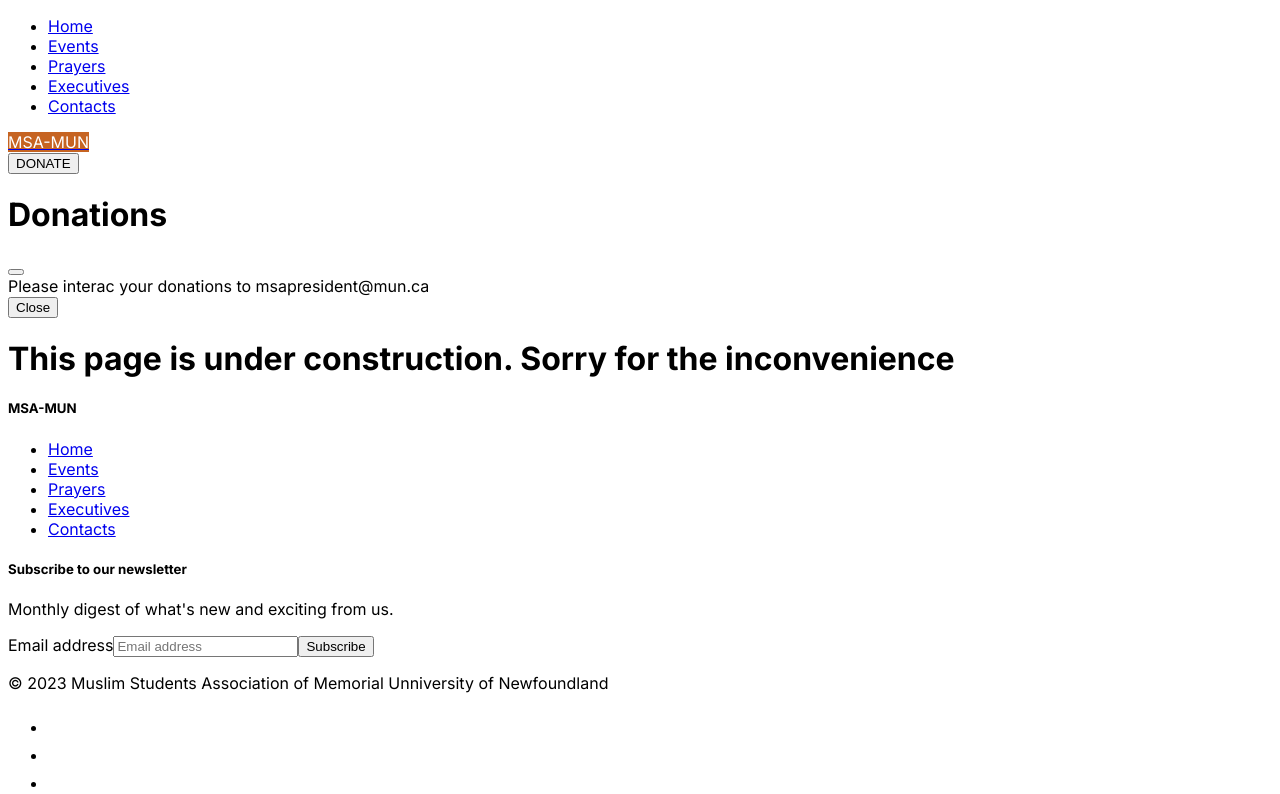
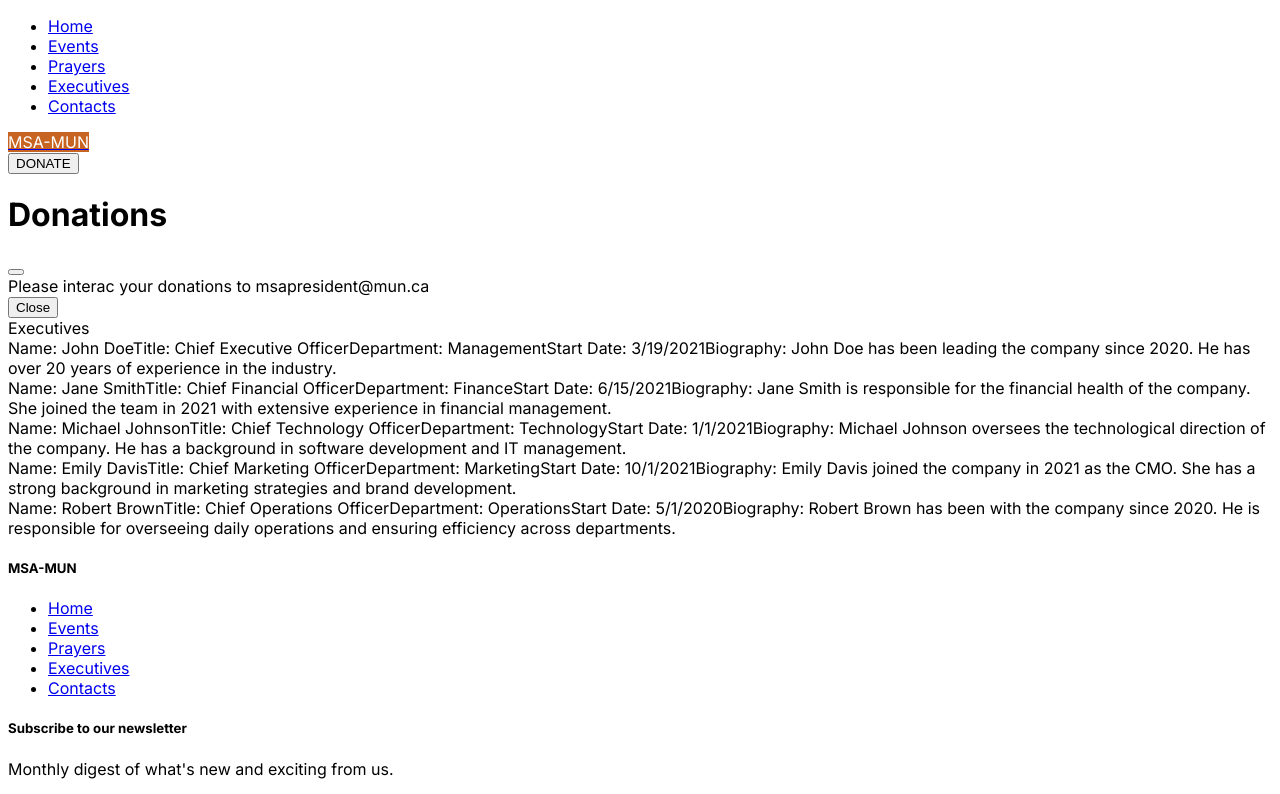
Before and after one commit to zakwanashfaq/msamun, a Next.js app in the folder client/: page /executives in a window 1280 px wide. Shown: the top 794 px of the page. Built offline with nearby package versions, Linux system fonts and the light colour scheme.

Commit message:
added executives page

```diff
--- a/client/src/db/db.ts
+++ b/client/src/db/db.ts
@@ -2,6 +2,8 @@ import { eventIframes } from "./eventIframes";
 import event, { TEvent } from "./events";
 import featured, { TFeatured } from "./featured";
 import prayers from "./prayers";
+import executives, { TExecutive } from "./Executives"; // Importing executives data and type
+
 
 
 class Database {
@@ -29,6 +31,9 @@ class Database {
         const eventQuery = event;
         return eventIds.map(id => eventQuery[id]).filter(e => e !== undefined);
     }
+    static getExecutives(): TExecutive[] { // New method to get executives data
+        return Object.values(executives);
+    }
 }
 
 export default Database;
--- /dev/null
+++ b/client/src/db/executives.ts
@@ -0,0 +1,52 @@
+export type TExecutive = {
+    id: string,
+    name: string,
+    title: string,
+    department: string,
+    startDate: number,
+    biography: string
+}
+const executives: { [key: string]: TExecutive } = {
+    "a1b2c3d4e5f6g7h8i9j0": {
+        id: "a1b2c3d4e5f6g7h8i9j0",
+        name: "John Doe",
+        title: "Chief Executive Officer",
+        department: "Management",
+        startDate: 1616160000000,
+        biography: "John Doe has been leading the company since 2020. He has over 20 years of experience in the industry."
+    },
+    "j0i9h8g7f6e5d4c3b2a1": {
+        id: "j0i9h8g7f6e5d4c3b2a1",
+        name: "Jane Smith",
+        title: "Chief Financial Officer",
+        department: "Finance",
+        startDate: 1623715200000,
+        biography: "Jane Smith is responsible for the financial health of the company. She joined the team in 2021 with extensive experience in financial management."
+    },
+    "k9l8m7n6o5p4q3r2s1t0": {
+        id: "k9l8m7n6o5p4q3r2s1t0",
+        name: "Michael Johnson",
+        title: "Chief Technology Officer",
+        department: "Technology",
+        startDate: 1609459200000,
+        biography: "Michael Johnson oversees the technological direction of the company. He has a background in software development and IT management."
+    },
+    "u1v2w3x4y5z6a7b8c9d0": {
+        id: "u1v2w3x4y5z6a7b8c9d0",
+        name: "Emily Davis",
+        title: "Chief Marketing Officer",
+        department: "Marketing",
+        startDate: 1633046400000,
+        biography: "Emily Davis joined the company in 2021 as the CMO. She has a strong background in marketing strategies and brand development."
+    },
+    "r9q8p7o6n5m4l3k2j1i0": {
+        id: "r9q8p7o6n5m4l3k2j1i0",
+        name: "Robert Brown",
+        title: "Chief Operations Officer",
+        department: "Operations",
+        startDate: 1588291200000,
+        biography: "Robert Brown has been with the company since 2020. He is responsible for overseeing daily operations and ensuring efficiency across departments."
+    }
+}
+
+export default executives;
--- a/client/src/pages/executives/index.tsx
+++ b/client/src/pages/executives/index.tsx
@@ -1,90 +1,38 @@
 import PageTemplate from "@/components/pageTemplate";
+import Database from "@/db/db";
+import { TExecutive } from "@/db/Executives";
+import { useState, useEffect } from 'react';
 
-type SketchfabEmbedProps = {
-  title?: string;
-  src?: string;
-};
-
-const SketchfabEmbed: React.FC<SketchfabEmbedProps> = ({ title = "Kaaba", src = "https://sketchfab.com/models/45d4b0b4404a4ad7b3f7235f7a10382c/embed?autospin=1&preload=1&dnt=1" }) => {
+function ExecutiveProfile(props: { executive: TExecutive }) {
   return (
-    <div className="sketchfab-embed-wrapper">
-      <iframe
-        title={title}
-        frameBorder="0"
-        allowFullScreen
-        height={300}
-        width="300px"
-        allow="autoplay; fullscreen; xr-spatial-tracking"
-        src={src}>
-      </iframe>
+    <div className="executive-profile">
+      <span>Name: {props.executive.name}</span>
+      <span>Title: {props.executive.title}</span>
+      <span>Department: {props.executive.department}</span>
+      <span>Start Date: {new Date(props.executive.startDate).toLocaleDateString()}</span>
+      <span>Biography: {props.executive.biography}</span>
     </div>
   );
 }
 
 export default function ExecutivesPage() {
+  const [executives, setExecutives] = useState<TExecutive[] | null>(null);
+
+  useEffect(() => {
+    const fetchedExecutives = Database.getExecutives();
+    setExecutives(fetchedExecutives);
+  }, []);
+
   return (
     <PageTemplate>
-      <div className="d-flex justify-content-center align-items-center p-5 text-wrap">
-        <h1 className="fw-bold">This page is under construction. Sorry for the inconvenience</h1>
+      <div className="row d-flex justify-content-center">
+        <div className="col-12 col-md-8">
+          <span className="text-dark fs-5">Executives</span>
+          {executives?.map(executive => (
+            <ExecutiveProfile key={executive.id} executive={executive} />
+          ))}
+        </div>
       </div>
     </PageTemplate>
-  )
+  );
 }
-
-// export default function ExecutivesPage() {
-//   return (
-//     <PageTemplate>
-//       <div className="col-12 col-md-4 d-flex flex-column">
-//         <span className="mt-1 text-dark fw-bold fs-3" >Executives</span>
-//         <span className="mt-3 text-dark fs-5" >2022-23</span>
-//         <span className="mt-3 text-dark fs-5" >2021-22</span>
-//         <span className="mt-3 text-dark fs-5" >2020-21</span>
-//         <span className="mt-3 text-dark fs-5" >2019-20</span>
-//         <span className="mt-3 text-dark fs-5" >2018-19</span>
-//         <span className="mt-3 text-dark fs-5" >2017-18</span>
-//         <span className="mt-3 text-dark fs-5" >2016-17</span>
-//         <span className="mt-3 text-dark fs-5" >2015-16</span>
-//         <span className="mt-3 text-dark fs-5" >2014-15</span>
-//         <span className="mt-3 text-dark fs-5" >2013-14</span>
-//         <span className="mt-3 text-dark fs-5" >2012-13</span>
-//         <span className="mt-3 text-dark fs-5" >2011-12</span>
-//         <span className="mt-3 text-dark fs-5" >2010-11</span>
-//         <span className="mt-3 text-dark fs-5" >2009-10</span>
-//         <span className="mt-3 text-dark fs-5" >2008-09</span>
-//         <span className="mt-3 text-dark fs-5" >2007-08</span>
-//         <span className="mt-3 text-dark fs-5" >2006-07</span>
-//         <span className="mt-3 text-dark fs-5" >2005-06</span>
-//         <span className="mt-3 text-dark fs-5" >2004-05</span>
-//         <span className="mt-3 text-dark fs-5" >2003-04</span>
-//         <span className="mt-3 text-dark fs-5" >2002-03</span>
-//         <span className="mt-3 text-dark fs-5" >2001-02</span>
-//         <span className="mt-3 text-dark fs-5" >2000-01</span>
-//         <span className="mt-3 text-dark fs-5" >1999-00</span>
-//         <span className="mt-3 mb-5 text-dark fs-5" >1998-99</span>
-//       </div>
-//       <div className="col-12 col-md-8 mt-5 mt-md-3 d-flex flex-column">
-//         <span className="pb-3 text-dark fs-5" >
-//           The Legacy of MSA&apos;s Executives
-//         </span>
-//         <span className="pb-3">
-//           Since its inception in 1998, the growth, innovation, and achievements of MSA (Modern Systems Association) can be attributed to the unwavering commitment and visionary leadership of its executives. Through each year, as reflected in our annual reports, our executives have consistently embodied the core values of MSA, steering the organization through challenges and capitalizing on opportunities.
-//         </span>
-//         <span className="pb-3">
-//           From fostering collaborations, securing strategic partnerships, to pioneering innovative solutions, their decisive actions have been instrumental in building MSA&apos;s reputation as a leading institution in the modern systems domain. Their dedication to employee welfare, commitment to sustainability, and an unyielding stance on ethical operations have also played pivotal roles in MSA&apos;s success.
-//         </span>
-//         <span className="pb-3">
-//           Through the years, the legacy of our executives has been one of forward-thinking, adaptability, and a commitment to excellence. Their contributions have laid a robust foundation for MSA&apos;s future, ensuring that we remain at the forefront of industry advancements for years to come.
-//         </span>
-//         <span className="py-3 text-dark fs-5" >
-//           Current Executives
-//         </span>
-//         <span>
-//           Executive profile element here
-//         </span>
-//         <span>
-//           <SketchfabEmbed />
-//         </span>
-//       </div>
-//     </PageTemplate>
-//   )
-// }
```
